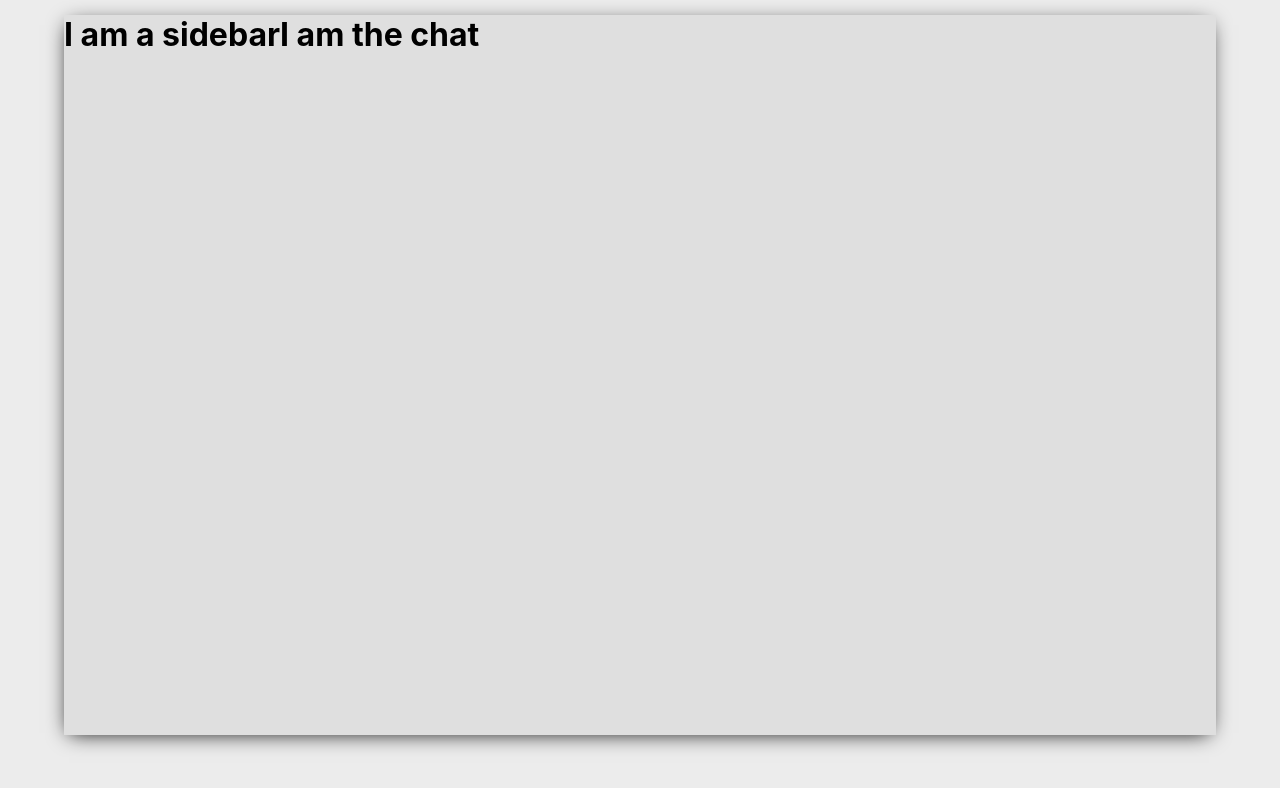
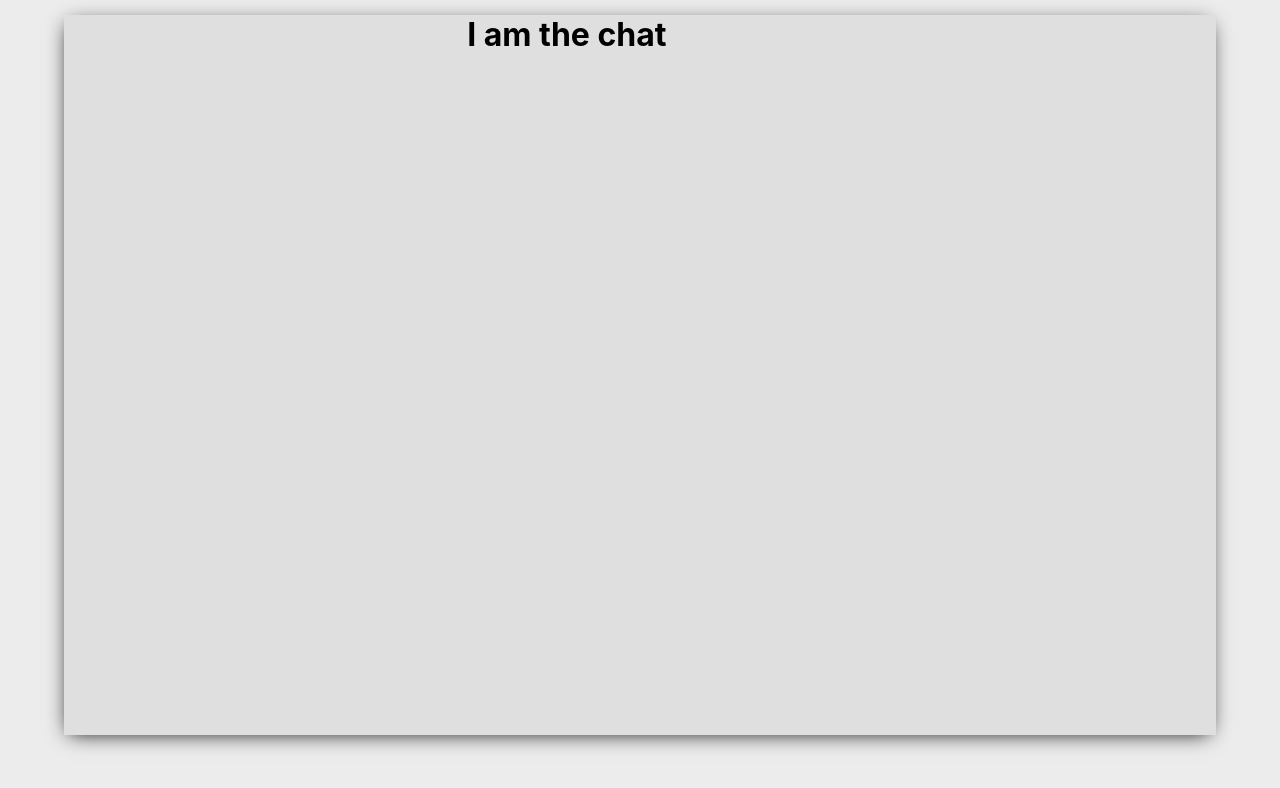
Before and after one commit to singhkunal2050/Whatsapp-mern-clone, a React (Create React App) app: page / in a window 1280 px wide. Shown: the top 788 px of the page. Built offline with nearby package versions, Linux system fonts and the light colour scheme.

Commit message:
imported materail ui

```diff
--- a/package.json
+++ b/package.json
@@ -3,6 +3,7 @@
   "version": "0.1.0",
   "private": true,
   "dependencies": {
+    "@material-ui/core": "^4.11.0",
     "@testing-library/jest-dom": "^4.2.4",
     "@testing-library/react": "^9.5.0",
     "@testing-library/user-event": "^7.2.1",
--- a/src/Chat.css
+++ b/src/Chat.css
@@ -0,0 +1,5 @@
+.chat{
+  display: flex;
+  flex-direction: column;
+  flex: .65;
+}
--- a/src/Sidebar.css
+++ b/src/Sidebar.css
@@ -0,0 +1,5 @@
+.sidebar{
+  display: flex;
+  flex-direction: column;
+  flex: .35;
+}
--- a/src/Sidebar.js
+++ b/src/Sidebar.js
@@ -4,7 +4,14 @@ import './Sidebar.css'
 function Sidebar() {
   return (
     <div className="sidebar">
-      <h1>I am a sidebar</h1>
+      <div className="sidebar__header">
+        <div className="sidebar__headerRight">
+
+        </div>
+        <div className="sidebar__headerLeft">
+
+        </div>
+      </div>
     </div>
   )
 }
```
Also changed, not shown: 1 other file (tests, documents, lock files or other folders).
